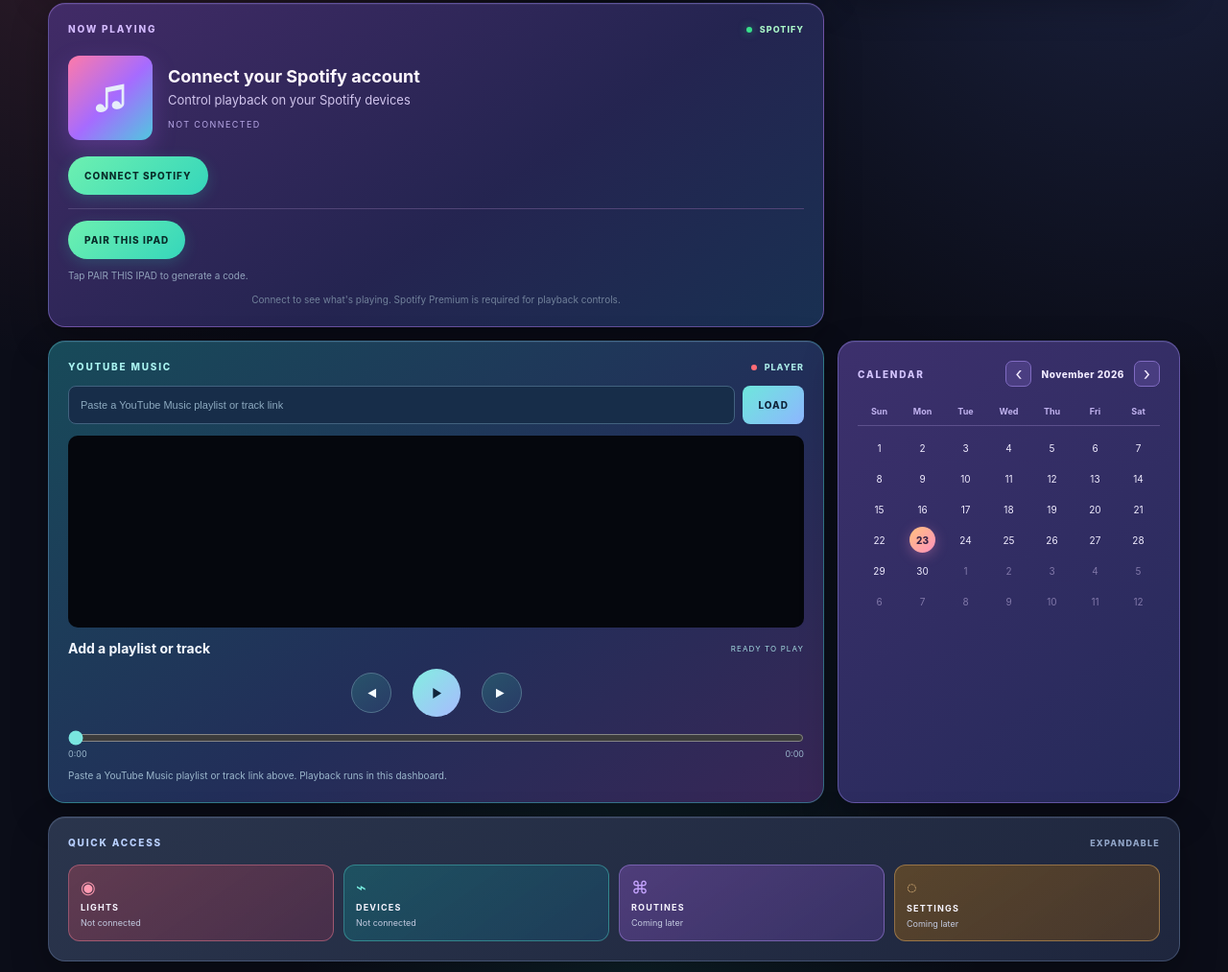
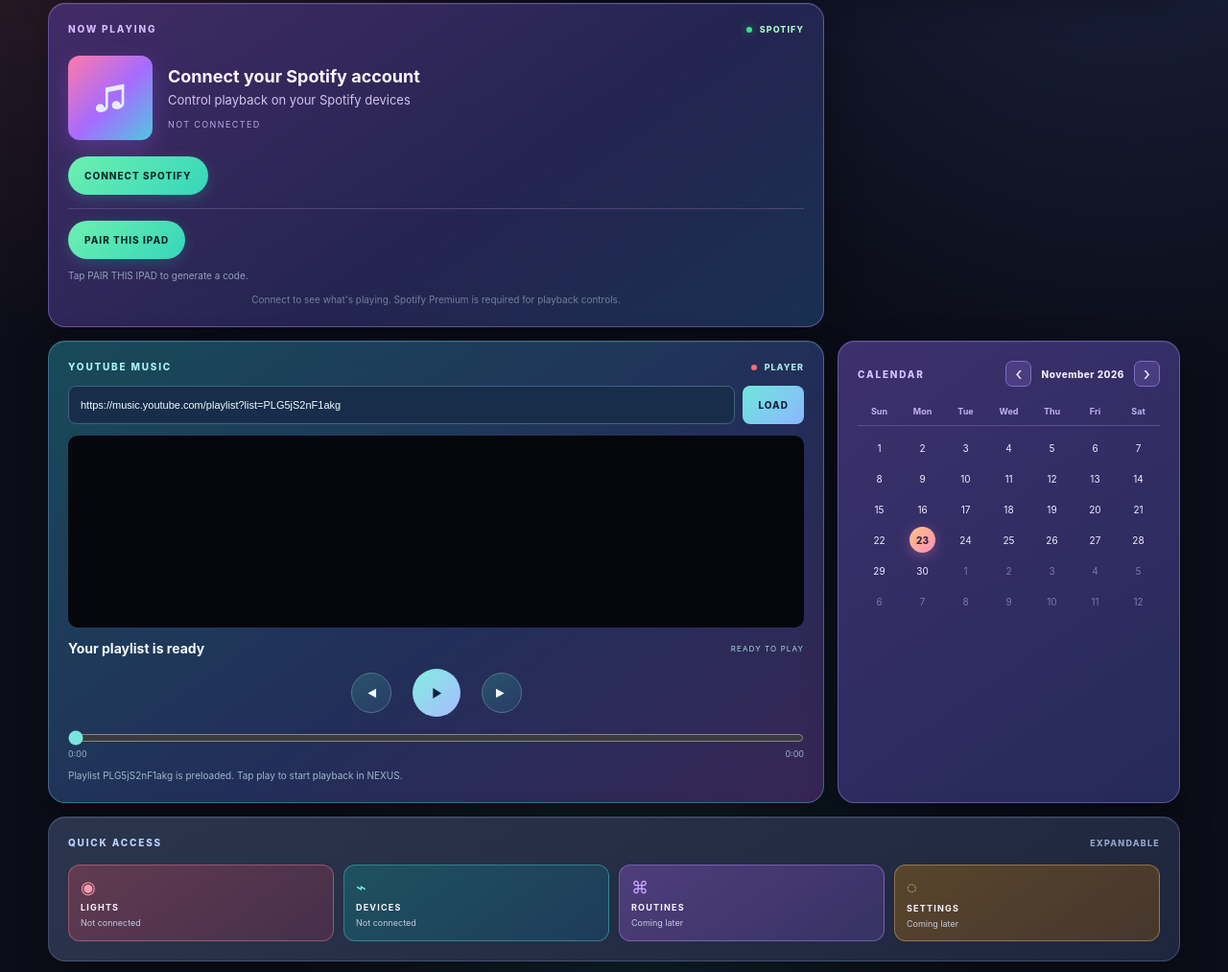
Before and after one commit to manan-bansal/nexus-desk-hub, a plain HTML site: page index.html in a window 1280 px wide. Shown: the part 273-1286 px from the top of the page at 96% size. Drawn offline with Linux system fonts and the light colour scheme; no server answers.

Commit message:
Preload requested YouTube Music playlist in NEXUS

```diff
--- a/index.html
+++ b/index.html
@@ -7,7 +7,7 @@
 <meta name="apple-mobile-web-app-status-bar-style" content="black-translucent">
 <meta name="theme-color" content="#0b1020">
 <title>NEXUS · Desk Hub</title>
-<link rel="stylesheet" href="css/nexus.css?v=youtube-player-1">
+<link rel="stylesheet" href="css/nexus.css?v=youtube-playlist-2">
 </head>
 <body>
 <div class="app-shell">
@@ -21,16 +21,16 @@
 <div id="spotify-controls" class="spotify-controls" style="display:none"><div class="spotify-device-row"><label for="spotify-device">PLAYBACK DEVICE</label><select id="spotify-device"><option value="">Active device</option></select></div><div id="spotify-active-device" class="spotify-active-device">DEVICE STATUS · CHECKING</div><div class="player-controls"><button id="spotify-previous" class="player-button" aria-label="Previous track"><svg viewBox="0 0 24 24" aria-hidden="true"><path d="M6 5v14M19 6 8 12l11 6z"/></svg></button><button id="spotify-toggle" class="player-button play-button" aria-label="Play or pause"><svg viewBox="0 0 24 24" aria-hidden="true"><path d="m8 5 11 7-11 7z"/></svg></button><button id="spotify-next" class="player-button" aria-label="Next track"><svg viewBox="0 0 24 24" aria-hidden="true"><path d="M18 5v14M5 6l11 6-11 6z"/></svg></button></div><div class="progress-track"><span id="spotify-progress"></span></div><div class="spotify-track-time"><span id="spotify-elapsed">0:00</span><span id="spotify-duration">0:00</span></div></div>
 <div class="music-note" id="spotify-message">Connect to see what's playing. Spotify Premium is required for playback controls.</div></section>
 <section class="card youtube-card"><div class="card-heading"><span>YOUTUBE MUSIC</span><span class="youtube-label"><i></i> PLAYER</span></div>
-<div class="youtube-load-row"><input id="youtube-url" type="text" autocapitalize="off" autocorrect="off" placeholder="Paste a YouTube Music playlist or track link"><button id="youtube-load" class="youtube-action">LOAD</button></div>
+<div class="youtube-load-row"><input id="youtube-url" type="text" autocapitalize="off" autocorrect="off" value="https://music.youtube.com/playlist?list=PLG5jS2nF1akg" placeholder="Paste a YouTube Music playlist or track link"><button id="youtube-load" class="youtube-action">LOAD</button></div>
 <div id="youtube-player" class="youtube-player"></div>
-<div class="youtube-track-info"><div id="youtube-track-name" class="youtube-track-name">Add a playlist or track</div><div id="youtube-track-state" class="youtube-track-state">READY TO PLAY</div></div>
+<div class="youtube-track-info"><div id="youtube-track-name" class="youtube-track-name">Your playlist is ready</div><div id="youtube-track-state" class="youtube-track-state">READY TO PLAY</div></div>
 <div class="youtube-controls"><div class="youtube-buttons"><button id="youtube-previous" class="youtube-button" aria-label="Previous track"><svg viewBox="0 0 24 24"><path d="M6 5v14M19 6 8 12l11 6z"/></svg></button><button id="youtube-toggle" class="youtube-button youtube-play" aria-label="Play or pause"><svg viewBox="0 0 24 24"><path d="m8 5 11 7-11 7z"/></svg></button><button id="youtube-next" class="youtube-button" aria-label="Next track"><svg viewBox="0 0 24 24"><path d="M18 5v14M5 6l11 6-11 6z"/></svg></button></div>
 <input id="youtube-seek" class="youtube-seek" type="range" min="0" max="1000" value="0"><div class="youtube-times"><span id="youtube-elapsed">0:00</span><span id="youtube-duration">0:00</span></div></div>
-<div id="youtube-message" class="youtube-message">Paste a YouTube Music playlist or track link above. Playback runs in this dashboard.</div></section>
+<div id="youtube-message" class="youtube-message">Playlist PLG5jS2nF1akg is preloaded. Tap play to start playback in NEXUS.</div></section>
 <section class="card agenda-card calendar-card"><div class="card-heading"><span>CALENDAR</span><div class="calendar-nav"><button id="calendar-prev" aria-label="Previous month">‹</button><span id="calendar-month">MONTH YEAR</span><button id="calendar-next" aria-label="Next month">›</button></div></div><div class="calendar-weekdays"><span>Sun</span><span>Mon</span><span>Tue</span><span>Wed</span><span>Thu</span><span>Fri</span><span>Sat</span></div><div id="calendar-days" class="calendar-days"></div></section>
 <section class="card quick-card"><div class="card-heading"><span>QUICK ACCESS</span><span class="muted-tag">EXPANDABLE</span></div><div class="quick-grid"><div class="quick-tile"><span>◉</span><b>LIGHTS</b><small>Not connected</small></div><div class="quick-tile"><span>⌁</span><b>DEVICES</b><small>Not connected</small></div><div class="quick-tile"><span>⌘</span><b>ROUTINES</b><small>Coming later</small></div><div class="quick-tile"><span>◌</span><b>SETTINGS</b><small>Coming later</small></div></div></section>
 </main>
 <footer class="footer"><span>NEXUS</span><span>BUILT FOR YOUR DESK</span><span>VERSION 0.3</span></footer>
 </div>
-<script src="js/nexus.js?v=youtube-player-1"></script>
+<script src="js/nexus.js?v=youtube-playlist-2"></script>
 </body></html>
```
